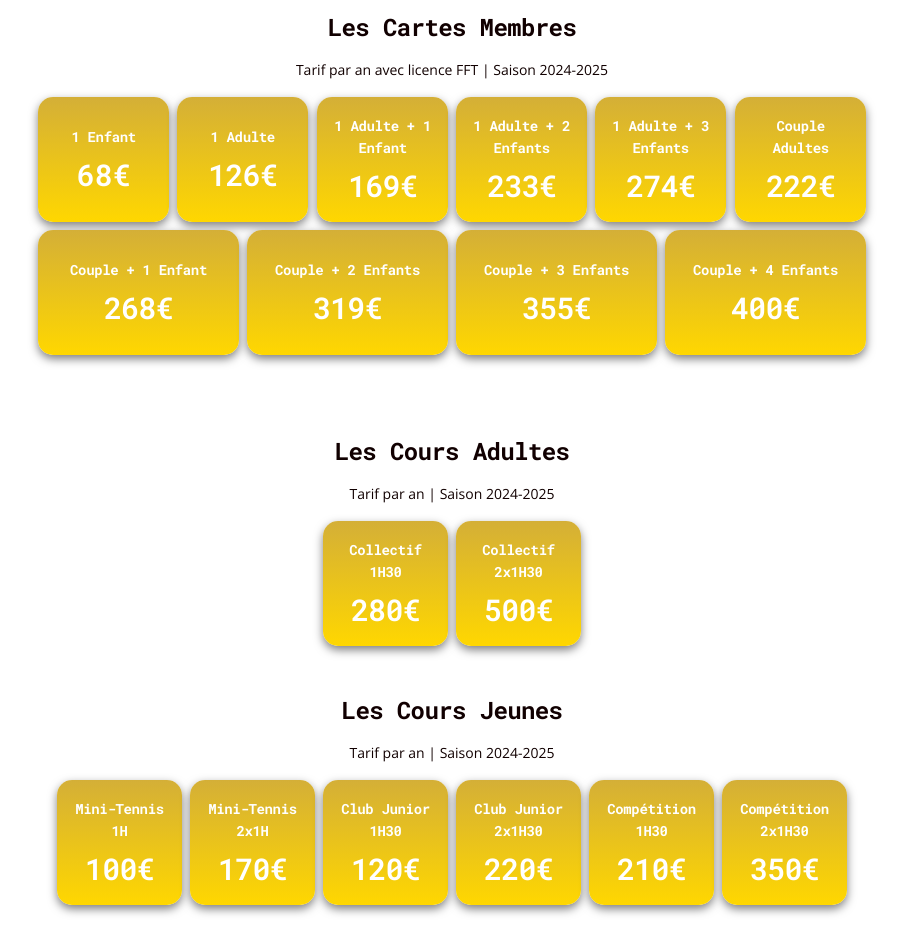
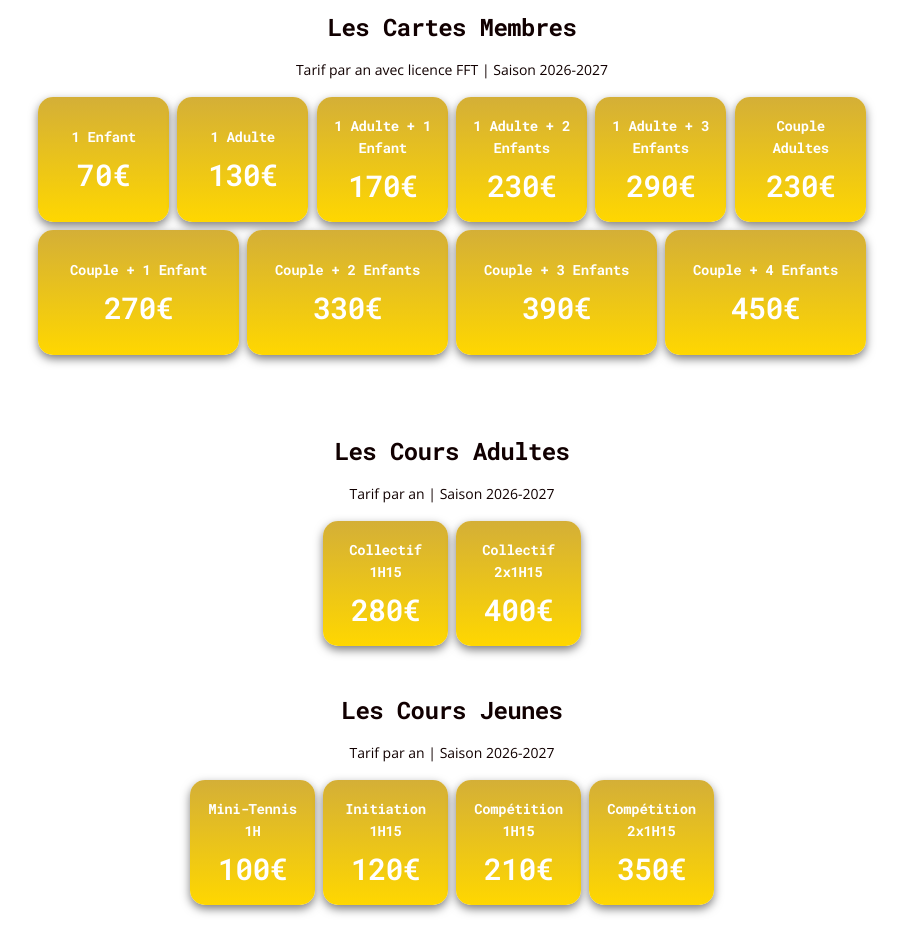
Before and after one commit to tcchaurien/websitetcc, a website built with Vite: page tarifs.html in a window 1280 px wide. Shown: the part 1079-2021 px from the top of the page, without its empty margins (188-1091 px from the left). Built offline with nearby package versions, Linux system fonts and the light colour scheme.

Commit message:
Dossier inscription et tarifs 2026-2027

```diff
--- a/tarifs.html
+++ b/tarifs.html
@@ -236,8 +236,8 @@
                 class="tarifs__overview_list_description main_card_item_desc"
               >
                 Les cours adultes collectifs sont dispensés en soirée la
-                semaine. 2 offres pour les cours collectifs : 1h30 par semaine
-                et 2 x 1h30 par semaine. <br /><br />
+                semaine. 2 offres pour les cours collectifs : 1h15 par semaine
+                et 2 x 1h15 par semaine. <br /><br />
                 Des séances individuelles sont également possibles.
               </p>
             </div>
@@ -263,50 +263,50 @@
           Les Cartes Membres
         </h2>
         <p class="tarifs__adhesion_card_comment">
-          Tarif par an avec licence FFT | Saison 2024-2025
+          Tarif par an avec licence FFT | Saison 2026-2027
         </p>
         <!-- Indication de la période et inclusion de la licence FFT -->
         <div class="tarifs__adhesion_card_container box">
           <!-- Grille des cartes de tarifs avec animations AOS -->
           <div class="tarifs__adhesion_card card__tarif" data-aos="flip-right">
             <h3 class="tarifs__adhesion_card_title">1 Enfant</h3>
-            <p class="tarifs__adhesion_card_description">68€</p>
+            <p class="tarifs__adhesion_card_description">70€</p>
           </div>
           <div class="tarifs__adhesion_card card__tarif" data-aos="flip-right">
             <h3 class="tarifs__adhesion_card_title">1 Adulte</h3>
-            <h2 class="tarifs__adhesion_card_description">126€</h2>
+            <h2 class="tarifs__adhesion_card_description">130€</h2>
           </div>
           <div class="tarifs__adhesion_card card__tarif" data-aos="flip-right">
             <h3 class="tarifs__adhesion_card_title">1 Adulte + 1 Enfant</h3>
-            <h2 class="tarifs__adhesion_card_description">169€</h2>
+            <h2 class="tarifs__adhesion_card_description">170€</h2>
           </div>
           <div class="tarifs__adhesion_card card__tarif" data-aos="flip-right">
             <h3 class="tarifs__adhesion_card_title">1 Adulte + 2 Enfants</h3>
-            <h2 class="tarifs__adhesion_card_description">233€</h2>
+            <h2 class="tarifs__adhesion_card_description">230€</h2>
           </div>
           <div class="tarifs__adhesion_card card__tarif" data-aos="flip-right">
             <h3 class="tarifs__adhesion_card_title">1 Adulte + 3 Enfants</h3>
-            <h2 class="tarifs__adhesion_card_description">274€</h2>
+            <h2 class="tarifs__adhesion_card_description">290€</h2>
           </div>
           <div class="tarifs__adhesion_card card__tarif" data-aos="flip-right">
             <h3 class="tarifs__adhesion_card_title">Couple Adultes</h3>
-            <h2 class="tarifs__adhesion_card_description">222€</h2>
+            <h2 class="tarifs__adhesion_card_description">230€</h2>
           </div>
           <div class="tarifs__adhesion_card card__tarif" data-aos="flip-right">
             <h3 class="tarifs__adhesion_card_title">Couple + 1 Enfant</h3>
-            <h2 class="tarifs__adhesion_card_description">268€</h2>
+            <h2 class="tarifs__adhesion_card_description">270€</h2>
           </div>
           <div class="tarifs__adhesion_card card__tarif" data-aos="flip-right">
             <h3 class="tarifs__adhesion_card_title">Couple + 2 Enfants</h3>
-            <h2 class="tarifs__adhesion_card_description">319€</h2>
+            <h2 class="tarifs__adhesion_card_description">330€</h2>
           </div>
           <div class="tarifs__adhesion_card card__tarif" data-aos="flip-right">
             <h3 class="tarifs__adhesion_card_title">Couple + 3 Enfants</h3>
-            <h2 class="tarifs__adhesion_card_description">355€</h2>
+            <h2 class="tarifs__adhesion_card_description">390€</h2>
           </div>
           <div class="tarifs__adhesion_card card__tarif" data-aos="flip-right">
             <h3 class="tarifs__adhesion_card_title">Couple + 4 Enfants</h3>
-            <h2 class="tarifs__adhesion_card_description">400€</h2>
+            <h2 class="tarifs__adhesion_card_description">450€</h2>
           </div>
         </div>
       </div>
@@ -319,15 +319,15 @@
         <h2 class="tarifs__adhesion_title section_title">
           Les Cours Adultes
         </h2>
-        <p class="tarifs__adhesion_card_comment">Tarif par an | Saison 2024-2025</p>
+        <p class="tarifs__adhesion_card_comment">Tarif par an | Saison 2026-2027</p>
         <div class="tarifs__adhesion_card_container box">
           <div class="tarifs__adhesion_card card__tarif" data-aos="flip-right">
-            <h3 class="tarifs__adhesion_card_title">Collectif 1H30</h3>
+            <h3 class="tarifs__adhesion_card_title">Collectif 1H15</h3>
             <h2 class="tarifs__adhesion_card_description">280€</h2>
           </div>
           <div class="tarifs__adhesion_card card__tarif" data-aos="flip-right">
-            <h3 class="tarifs__adhesion_card_title">Collectif 2x1H30</h3>
-            <h2 class="tarifs__adhesion_card_description">500€</h2>
+            <h3 class="tarifs__adhesion_card_title">Collectif 2x1H15</h3>
+            <h2 class="tarifs__adhesion_card_description">400€</h2>
           </div>
         </div>
       </div>
@@ -336,30 +336,22 @@
         <h2 class="tarifs__adhesion_title section_title">
           Les Cours Jeunes
         </h2>
-        <p class="tarifs__adhesion_card_comment">Tarif par an | Saison 2024-2025</p>
+        <p class="tarifs__adhesion_card_comment">Tarif par an | Saison 2026-2027</p>
         <div class="tarifs__adhesion_card_container box">
           <div class="tarifs__adhesion_card card__tarif" data-aos="flip-right">
             <h3 class="tarifs__adhesion_card_title">Mini-Tennis 1H</h3>
             <h2 class="tarifs__adhesion_card_description">100€</h2>
           </div>
           <div class="tarifs__adhesion_card card__tarif" data-aos="flip-right">
-            <h3 class="tarifs__adhesion_card_title">Mini-Tennis 2x1H</h3>
-            <h2 class="tarifs__adhesion_card_description">170€</h2>
-          </div>
-          <div class="tarifs__adhesion_card card__tarif" data-aos="flip-right">
-            <h3 class="tarifs__adhesion_card_title">Club Junior 1H30</h3>
+            <h3 class="tarifs__adhesion_card_title">Initiation 1H15</h3>
             <h2 class="tarifs__adhesion_card_description">120€</h2>
           </div>
           <div class="tarifs__adhesion_card card__tarif" data-aos="flip-right">
-            <h3 class="tarifs__adhesion_card_title">Club Junior 2x1H30</h3>
-            <h2 class="tarifs__adhesion_card_description">220€</h2>
-          </div>
-          <div class="tarifs__adhesion_card card__tarif" data-aos="flip-right">
-            <h3 class="tarifs__adhesion_card_title">Compétition 1H30</h3>
+            <h3 class="tarifs__adhesion_card_title">Compétition 1H15</h3>
             <h2 class="tarifs__adhesion_card_description">210€</h2>
           </div>
           <div class="tarifs__adhesion_card card__tarif" data-aos="flip-right">
-            <h3 class="tarifs__adhesion_card_title">Compétition 2x1H30</h3>
+            <h3 class="tarifs__adhesion_card_title">Compétition 2x1H15</h3>
             <h2 class="tarifs__adhesion_card_description">350€</h2>
           </div>
         </div>
@@ -395,7 +387,7 @@
           </div>
           <div class="tarifs__adhesion_card card__tarif" data-aos="flip-right">
             <h3 class="tarifs__adhesion_card_title">
-              En plusieurs fois <br>(de 1 à 10 fois)
+              En plusieurs fois <br>
             </h3>
           </div>
           <div class="tarifs__adhesion_card card__tarif" data-aos="flip-right">
@@ -449,7 +441,7 @@
         <!-- Carte Google Maps intégrée pour localiser le club -->
       </div>
       <h2 class="footer__title">TC Chaurien</h2>
-      <p>🎾 2025 🎾</p>
+      <p>🎾 2026 🎾</p>
       <!-- Signature du pied de page -->
     </footer>
 
```
Also changed, not shown: index.html (+4 -1 lines), img/logo_inscription.jpg (added), 1 other file.
